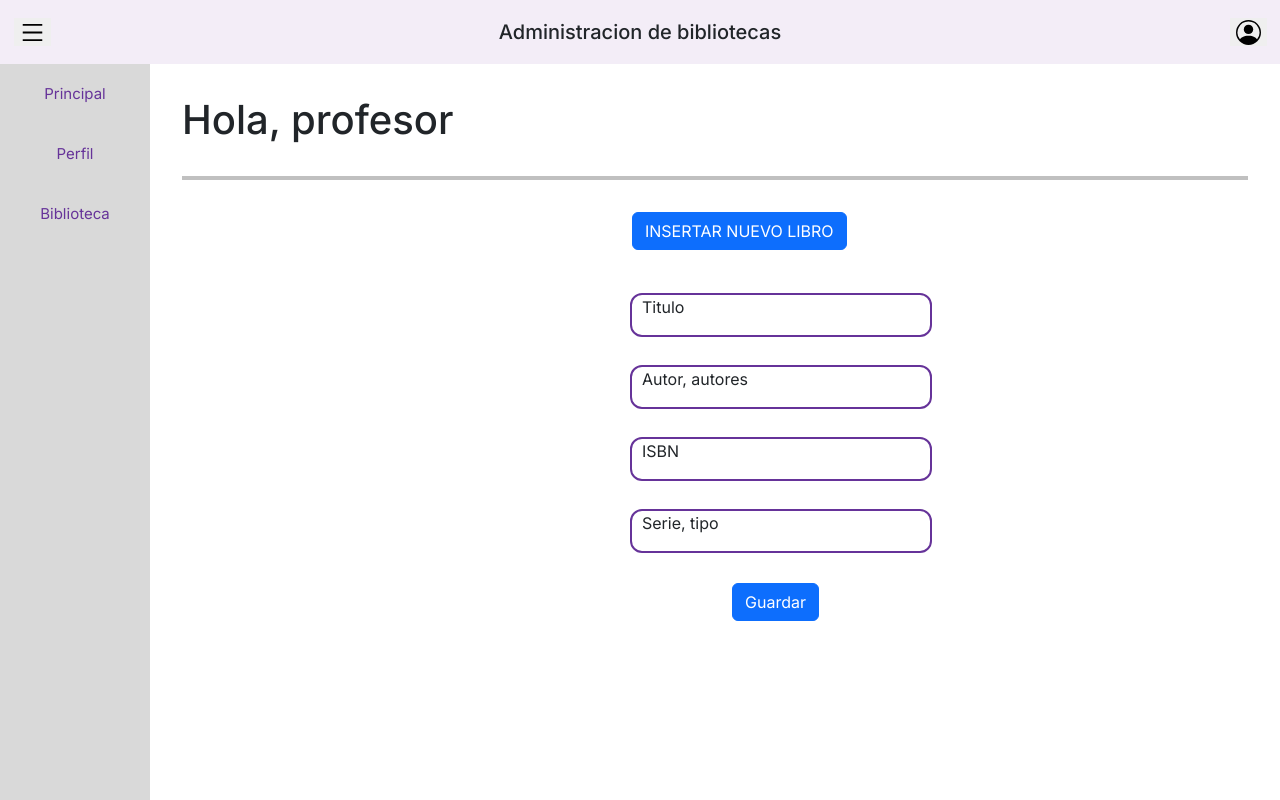
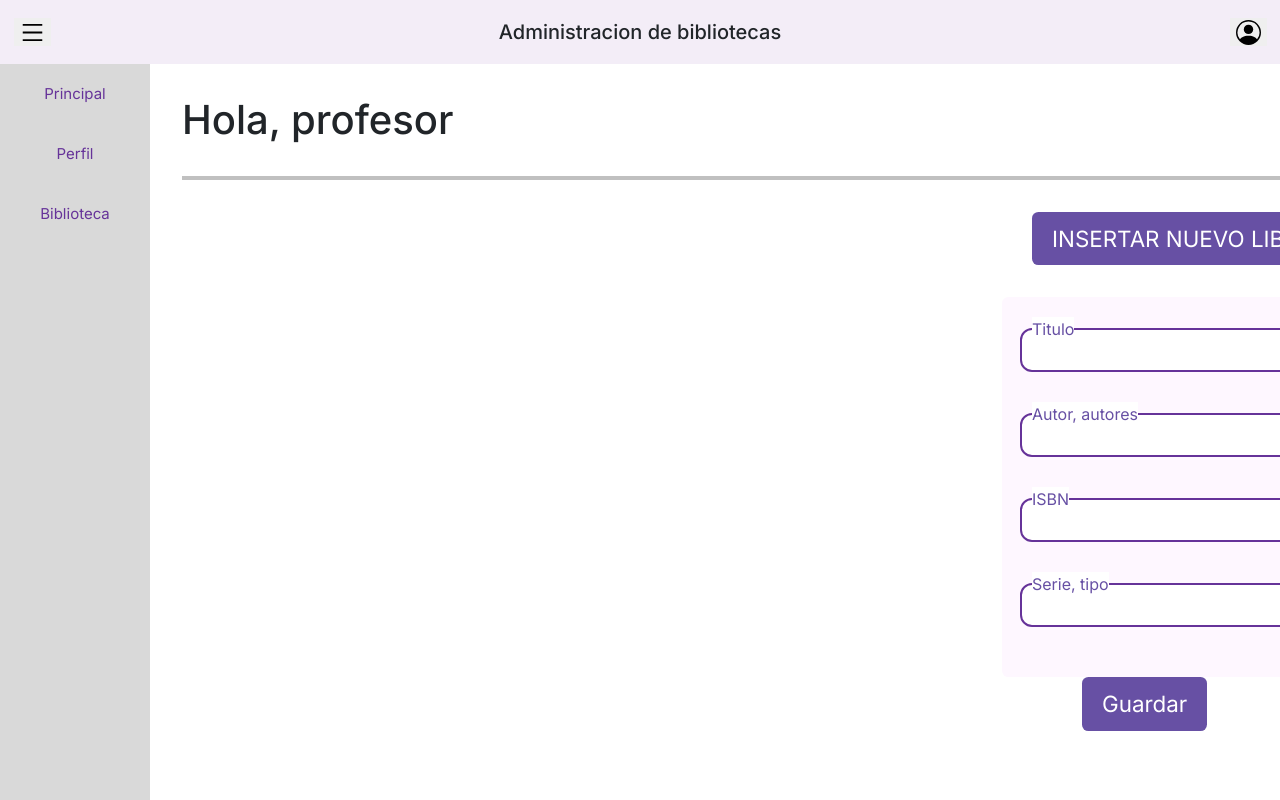
Before and after one commit to aleramirezzzp/Grupo-6, a Next.js app: page /pantalla_registro_libro in a window 1280 px wide. Built offline with nearby package versions, Linux system fonts and the light colour scheme.

Commit message:
page.module.css

```diff
--- a/src/app/pantalla_registro_libro/page.module.css
+++ b/src/app/pantalla_registro_libro/page.module.css
@@ -1,59 +1,70 @@
-.container{
+.container {
     width: 100%;
     height: 100vh;
     display: flex;
     flex-direction: column;
   }
 
-.main{
-
+  .main {
     height: 100%;
     display: flex;
   }
 
-.contenido{
-
+  .contenido {
     width: 100%;
     padding: 2rem;
-    height:auto;
-
+    height: auto;
   }
 
-.titulo
-{
+  .titulo {
     width: 50%;
     margin: 0px;
   }
 
-.containerTitulo
-{
+  .containerTitulo {
     display: flex;
     justify-content: space-between;
   }
 
-.titulo2
-{
+  .titulo2 {
     margin-bottom: 2rem;
   }
 
-.linea
-{
+  .linea {
     background-color: silver;
     height: 0.2rem;
     margin-top: 2rem;
-    margin-bottom: 2rem
+    margin-bottom: 2rem;
   }
 
   .input1 {
-    display: block; /* Cambia el display a inline-block para alinearlos en línea */
-    margin-right: 10px; /* Agrega un margen derecho para separar los campos */
-    margin-left: 450px;
+    display: flex;
+    flex-direction: column;
+    margin-right: 10px;
+    margin-left: 820px;
+    color: #6750A4;
+    flex: 1;
+    padding: 20px;
+    background-color: #fef7ff;
+    border-radius: 0.4rem;
   }
 
-.selector{
-    margin-left: 450px;
+  .selector {
+    margin-left: 850px;
   }
 
-.guardar{
-    margin-left: 550px;
+  .guardar {
+    margin-left: 900px;
   }
+
+  .guardar button,
+  .selector button {
+    background-color: #6750a4;
+    color: white;
+    border: none;
+    padding: 10px 20px;
+    border-radius: 0.4rem;
+    cursor: pointer;
+    font-weight: 400;
+    font-size: 1.4rem;
+  }
```
Lines whose indentation alone changed are shown as unchanged.
